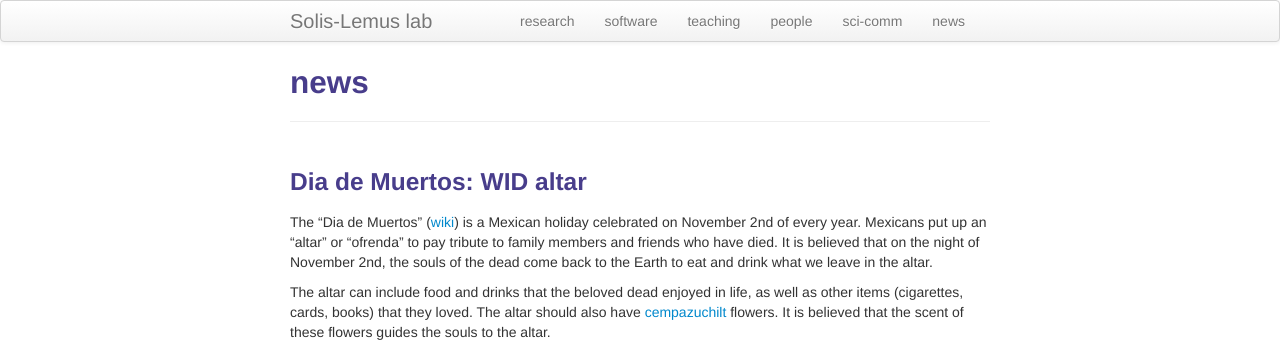
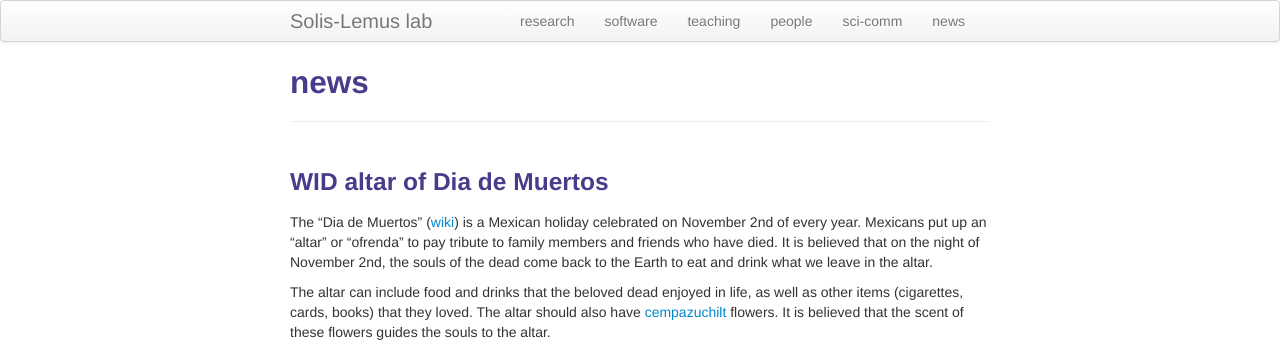
Before and after one commit to solislemuslab/solislemuslab.github.io, a Jekyll site: the page built from pages/news.md, in a window 1280 px wide and 900 px high. Shown: the top 353 px of the window. Built offline with Jekyll 4.4.1, drawn with Linux system fonts in a browser that asks for light colours; comment, search, counter and statistics services are not loaded.

Commit message:
minor change

```diff
--- a/pages/news.md
+++ b/pages/news.md
@@ -4,7 +4,7 @@ title: news
 description: Solis-Lemus lab
 ---
 
-### Dia de Muertos: WID altar
+### WID altar of Dia de Muertos
 
 The "Dia de Muertos" ([wiki](https://en.wikipedia.org/wiki/Day_of_the_Dead)) is a Mexican holiday celebrated on November 2nd of every year. Mexicans put up an "altar" or "ofrenda" to pay tribute to family members and friends who have died. It is believed that on the night of November 2nd, the souls of the dead come back to the Earth to eat and drink what we leave in the altar.
 
```
